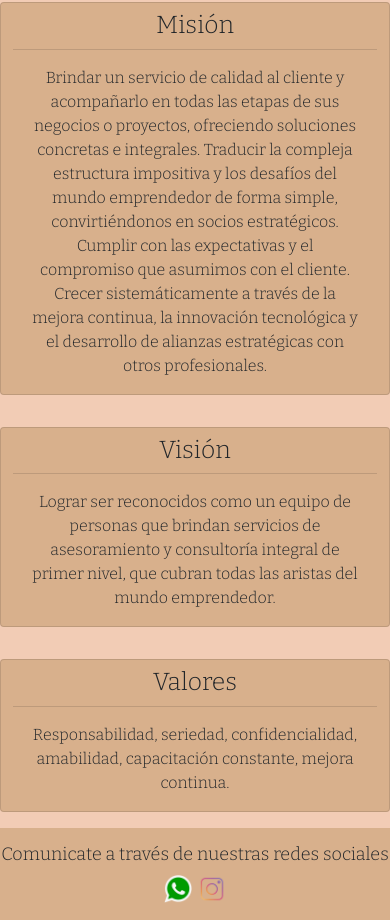
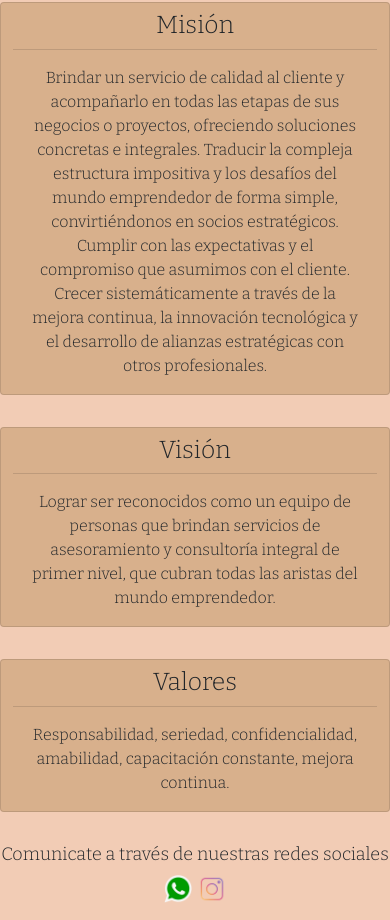
Before and after one commit to martinlucero26/Estudio-Contable-Lucero-Altamirano, a plain HTML site: page index.html in a window 390 px wide. Shown: the part 726-1646 px from the top of the page. Drawn offline with nearby package versions, Linux system fonts and the light colour scheme; a web font is replaced by a local one.

Commit message:
subida de breadcrumb

```diff
--- a/sass/_commons.scss
+++ b/sass/_commons.scss
@@ -116,6 +116,9 @@ nav{
     width: 100%;
     height: auto;
     background-color: map-get($map: $paleta, $key:"dos" );
+    @media (max-width: 992px){
+        background-color: map-get($map: $paleta, $key:"uno" );
+    }
 }
 
 .breadcrumbStyle{
```
Also changed, not shown: css/main.css, 1 other file.
